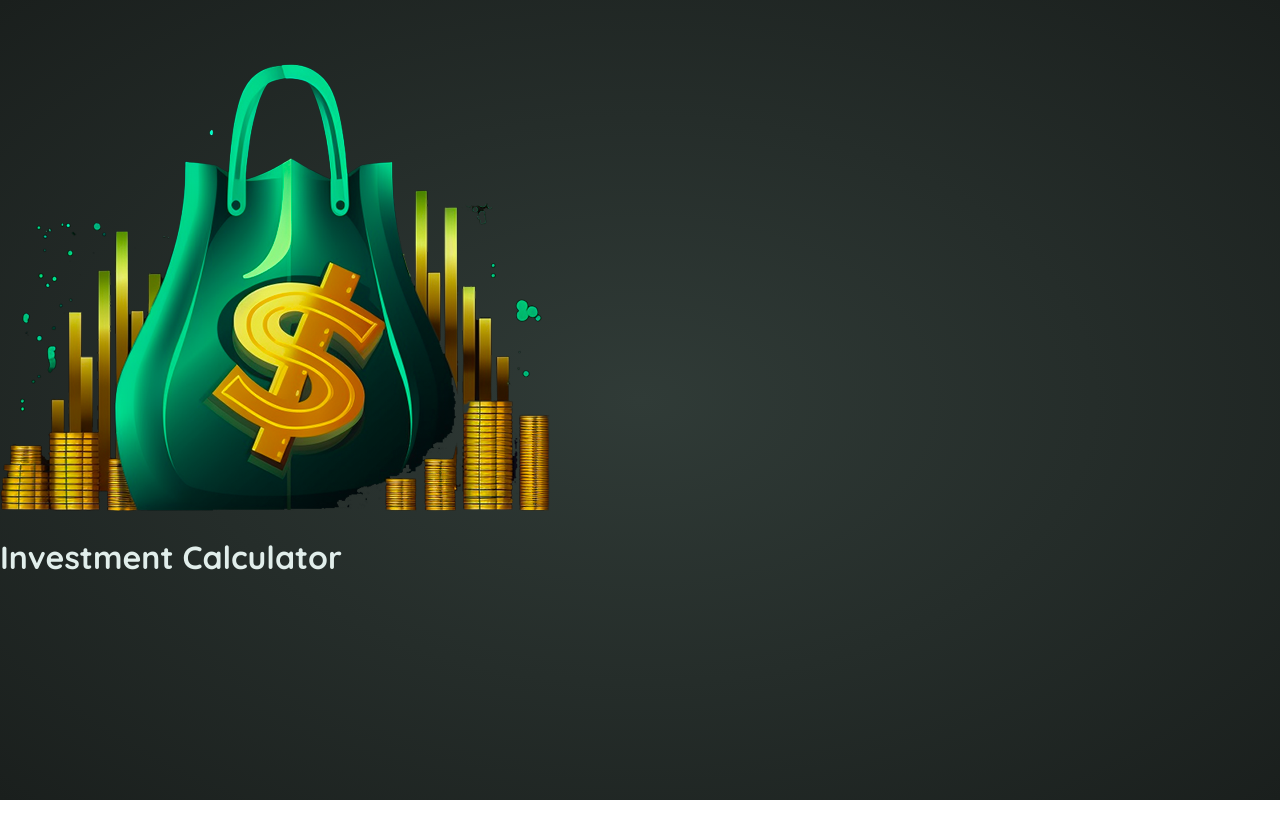
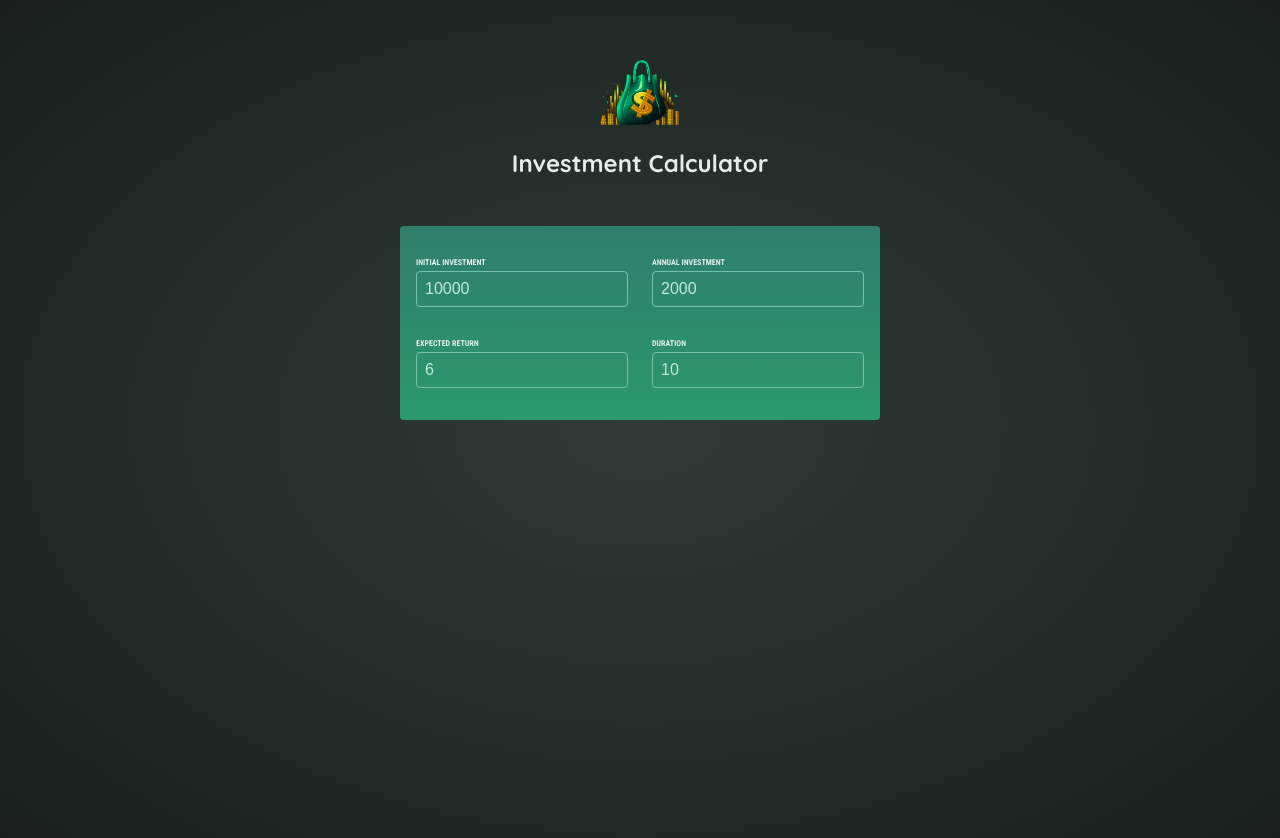
Before and after one commit to AtlantisAJ/investment-calculator, a React (Vite) app: page / in a window 1280 px wide. Shown: the top 838 px of the page. Before the commit the page ends 800 px from the top, so only its background shows below. Built offline with nearby package versions, Linux system fonts and the light colour scheme.

Commit message:
docs: Implement UserInput component with input fields for initial investment, annual investment, expected return, and duration.

```diff
--- a/src/App.jsx
+++ b/src/App.jsx
@@ -1,8 +1,13 @@
 import Header from "./components/Header.jsx";
+import UserInput from "./components/UserInput.jsx";
 
 function App() {
   return (
-    <Header/>
+      <>
+          <Header/>
+          <UserInput/>
+      </>
+
   )
 }
 
--- a/src/components/Header.jsx
+++ b/src/components/Header.jsx
@@ -2,8 +2,8 @@
 
 function Header() {
     return (
-        <header>
-            <img src={logo} alt="Logo showing a money bag"/>
+        <header id="header">
+            <img src={logo} alt="Logo showing a money bag" />
             <h1>Investment Calculator</h1>
         </header>
     )
--- /dev/null
+++ b/src/components/UserInput.jsx
@@ -0,0 +1,62 @@
+import {useState} from "react";
+
+function UserInput(props) {
+    const [userInput, setUserInput] = useState({
+            initialInvestment: 10000,
+            annualInvestment: 2000,
+            expectedReturn: 6,
+            duration: 10
+        })
+
+    function handleChange (inputIdentifier, newValue){
+        setUserInput((prevUserInput) => {
+            return {
+                ...prevUserInput,
+                [initialInvestment]: newValue,
+            }
+        })
+    }
+
+    return (
+        <section id="user-input">
+            <div className="input-group">
+                <p>
+                    <label>Initial Investment</label>
+                    <input type="number"
+                           required
+                           onChange={(event) => handleChange('initialInvestment', event.target.value)}
+                           value={userInput.initialInvestment}
+                    />
+                </p>
+                <p>
+                    <label>Annual Investment</label>
+                    <input type="number"
+                           required
+                           onChange={(event) => handleChange('annualInvestment', event.target.value)}
+                           value={userInput.annualInvestment}
+                    />
+                </p>
+            </div>
+            <div className="input-group">
+                <p>
+                    <label>Expected Return</label>
+                    <input type="number"
+                           required
+                           onChange={(event) => handleChange('expectedReturn', event.target.value)}
+                           value={userInput.expectedReturn}
+                    />
+                </p>
+                <p>
+                    <label>Duration</label>
+                    <input type='number'
+                           required
+                           onChange={(event) => handleChange('duration', event.target.value)}
+                           value={userInput.duration}
+                    />
+                </p>
+            </div>
+        </section>
+    )
+}
+
+export default UserInput;
```
Also changed, not shown: src/components/Results.jsx (added).
